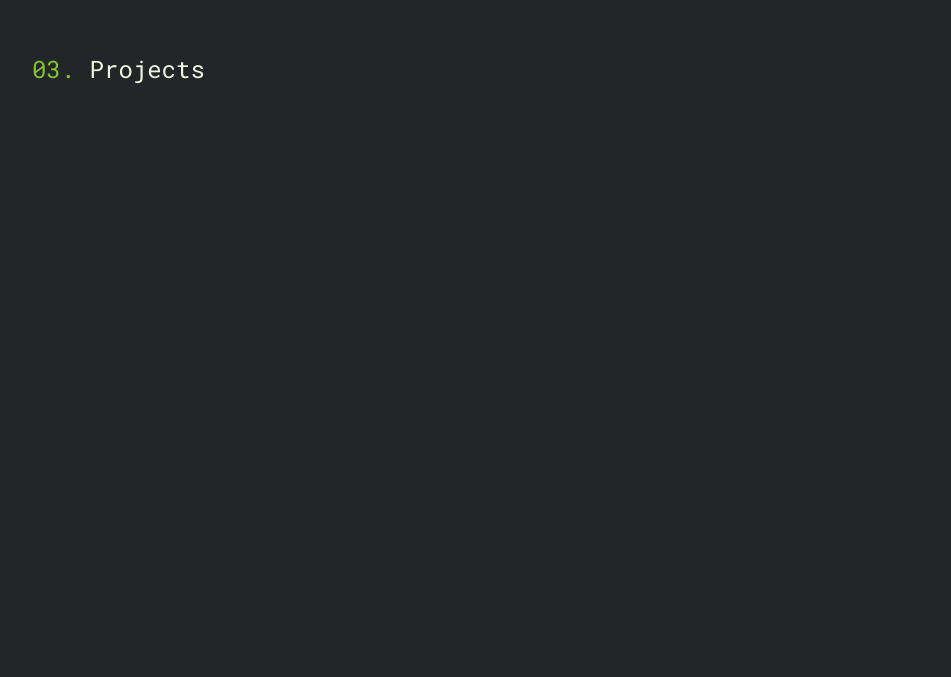
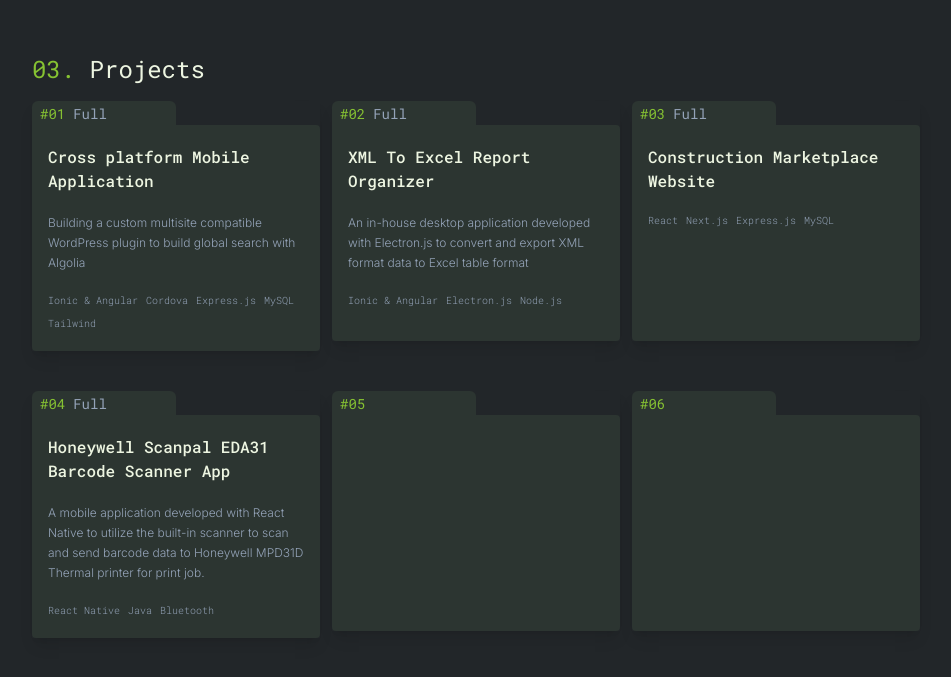
Before and after one commit to amerytcl97/amerytcl97.github.io, a Next.js app: page / in a window 1280 px wide. Shown: the part 1723-2400 px from the top of the page, without its empty margins (178-1129 px from the left). Built offline with nearby package versions, Linux system fonts and the light colour scheme.

Commit message:
Updated Project Sections

```diff
--- a/components/ProjectCard.tsx
+++ b/components/ProjectCard.tsx
@@ -0,0 +1,34 @@
+import FolderIcon from "../icons/FolderIcon";
+import { Project } from "../interfaces/Project";
+
+type ProjectWIndex = Project & { index: number }
+
+const ProjectCard = (props: ProjectWIndex) => {
+    return (
+        <div className="flex flex-col min-w-[18rem] min-h-[15rem] hover:cursor-pointer group translate-y-0 hover:-translate-y-2 shadow-lg hover:shadow-xl transition-all duration-200">
+            {/* FOLDER HEAD */}
+            <div className="bg-[#2c3531] w-[50%] rounded-t-md px-2 space-x-2">
+                <span className="font-Roboto text-[var(--secondary-color)] text-sm">
+                    #{props.index.toString().length > 1 ? props.index : `0${props.index + 1}`}
+                </span>
+                <span className="font-Roboto text-slate-400 text-sm">
+                    {props.role}
+                </span>
+            </div>
+            {/* FOLDER CONTENT */}
+            <article className="bg-[#2c3531] flex-1 py-5 px-4 rounded-tl-none rounded space-y-5">
+                <h4 className="text-[var(--third-color)] font-Roboto font-medium group-hover:text-[var(--secondary-color)] transition-colors duration-200">{props.title}</h4>
+                <p className="text-xs text-slate-400 font-light leading-5">{props.description}</p>
+                {/* FRAMEWORKS */}
+                <ul className="flex flex-row flex-wrap gap-2">
+                    {props.frameworks.map((framework) =>
+                        <li key={framework} className="text-[10px] text-slate-400 font-light font-Roboto whitespace-nowrap">
+                            {framework}
+                        </li>)}
+                </ul>
+            </article>
+        </div>
+    )
+}
+
+export default ProjectCard;
--- /dev/null
+++ b/components/ProjectList.tsx
@@ -0,0 +1,41 @@
+import { useState } from "react";
+import { Project } from "../interfaces/Project";
+import ProjectCard from "./ProjectCard";
+import Projects from "./sections/Projects";
+
+type ProjectListProps = {
+    projects: Project[];
+}
+
+const LIMIT_CARDS = 6
+
+const ProjectList = ({ projects }: ProjectListProps) => {
+    const [showMore, setShowMore] = useState(false);
+
+    return (
+        <div className="my-4 flex flex-col justify-center place-items-center place-content-center">
+            <ul className="grid grid-cols-3 gap-10">
+                {projects.map((project, index) =>
+                    <li
+                        key={index}
+                        className={`${index >= LIMIT_CARDS && !showMore
+                            ? "hidden"
+                            : "block"} animate-fade-appear-below [--animation-delay:0.5s]`}
+                    >
+                        <ProjectCard {...project} index={index} />
+                    </li>)}
+            </ul>
+            {projects.length > LIMIT_CARDS &&
+                <button
+                    type="button"
+                    onClick={() => showMore ? setShowMore(false) : setShowMore(true)}
+                    className="border-2 hover:bg-[var(--secondary-color)] hover:text-[var(--primary-color)] border-[var(--secondary-color)] p-2 mt-8 text-xs hover:cursor-pointer text-[var(--secondary-color)] font-Roboto"
+                >
+                    {showMore ? "Show less" : "Show more"}
+                </button>
+            }
+        </div>
+    )
+}
+
+export default ProjectList;
--- a/components/layouts/Header.tsx
+++ b/components/layouts/Header.tsx
@@ -22,9 +22,8 @@ const routes: SectionRouteWCss[] = [
 
 const Header = () => {
     const { scrollPosition, direction } = useScroll();
-    console.log("check ", scrollPosition, direction);
     return (
-        <header className={`h-16 ${scrollPosition < 5 ? "shadow-none" : "shadow-md"} ${direction === "up"  ? "translate-y-0" : "-translate-y-[100vh]"} transition-all duration-300 sticky z-10 top-0 backdrop-blur-sm flex flex-row justify-between items-center px-10`}>
+        <header className={`h-16 ${scrollPosition < 5 ? "shadow-none" : "shadow-md"} ${direction === "up" || scrollPosition === 0 ? "translate-y-0" : "-translate-y-[100vh]"} transition-all duration-300 sticky z-10 top-0 backdrop-blur-sm flex flex-row justify-between items-center px-10`}>
             <Link href="#" className="text-5xl flex flex-row group font-Raleway font-medium text-[var(--secondary-color)]">
                 A<span className="text-inherit text-2xl group-hover:text-5xl transition-all delay-150 duration-200">
                     MERY
--- a/components/sections/Projects.tsx
+++ b/components/sections/Projects.tsx
@@ -1,12 +1,11 @@
+import { projects } from "../../utils/projects";
+import ProjectList from "../ProjectList";
 
 const Projects = () => {
     return (
         <section id="projects" className="min-h-screen">
             <h2 className="font-Roboto text-[var(--secondary-color)] text-2xl">03. <span className="text-[var(--third-color)]">Projects</span></h2>
-            {/** TIMELINE TREE BELOW  **/}
-            <div className="">
-
-            </div>
+            <ProjectList projects={projects} />
         </section>
     )
 }
--- a/icons/FolderIcon.tsx
+++ b/icons/FolderIcon.tsx
@@ -12,8 +12,6 @@ const FolderIcon = (props: FolderIconProps) => {
       <title>Folder</title>
       <path
         d="M440 432H72a40 40 0 01-40-40V120a40 40 0 0140-40h75.89a40 40 0 0122.19 6.72l27.84 18.56a40 40 0 0022.19 6.72H440a40 40 0 0140 40v240a40 40 0 01-40 40zM32 192h448"
-        fill="none"
-        stroke="currentColor"
         strokeLinecap="round"
         strokeLinejoin="round"
         strokeWidth="32"
--- /dev/null
+++ b/interfaces/Project.ts
@@ -0,0 +1,9 @@
+import { ReactElement, ReactNode } from "react";
+
+export type Project = {
+    title: string;
+    description: string;
+    frameworks: string[];
+    role?: string;
+    links?: { url: string, icon: ReactElement | ReactNode }[];
+}
--- a/tailwind.config.js
+++ b/tailwind.config.js
@@ -17,7 +17,9 @@ module.exports = {
         "slide-down":
           "slide-down 0.3s ease-in-out var(--animation-delay) backwards",
         "line-extend": "line-extend 0.8s ease",
-        "slide-up-appear": "slide-up-appear 0.8s ease var(--animation-delay) backwards",
+        "slide-up-appear":
+          "slide-up-appear 0.8s ease var(--animation-delay) backwards",
+        "fade-appear-below": "fade-appear-below var(--animation-delay) ease-in-out",
       },
       keyframes: {
         "slide-down": {
@@ -46,6 +48,16 @@ module.exports = {
             transform: "translateY(0rem)",
           },
         },
+        "fade-appear-below": {
+          from: {
+            "transform" : "translateY(1rem)",
+            opacity: 0,
+          },
+          to: {
+            "transform" : "translateY(0rem)",
+            opacity: 1,
+          },
+        },
       },
     },
   },
--- /dev/null
+++ b/utils/projects.ts
@@ -0,0 +1,43 @@
+import { Project } from "../interfaces/Project"
+
+const projects: Project[] = [
+    {
+        title: "Cross platform Mobile Application",
+        description: "Building a custom multisite compatible WordPress plugin to build global search with Algolia",
+        frameworks: ["Ionic & Angular", "Cordova", "Express.js", "MySQL", "Tailwind"],
+        role: "Full"
+    },
+    {
+        title: "XML To Excel Report Organizer",
+        description: "An in-house desktop application developed with Electron.js to convert and export XML format data to Excel table format",
+        frameworks: ["Ionic & Angular", "Electron.js", "Node.js"],
+        role: "Full"
+    },
+    {
+        title: "Construction Marketplace Website",
+        description: "",
+        frameworks: ["React", "Next.js", "Express.js", "MySQL"],
+        role: "Full"
+    },
+    {
+        title: "Honeywell Scanpal EDA31 Barcode Scanner App",
+        description: "A mobile application developed with React Native to utilize the built-in scanner to scan and send barcode data to Honeywell MPD31D Thermal printer for print job.",
+        frameworks: ["React Native", "Java", "Bluetooth"],
+        role: "Full"
+    },
+
+    {
+        title: "",
+        description: "",
+        frameworks: [],
+    },
+    {
+        title: "",
+        description: "",
+        frameworks: [],
+    },
+
+]
+
+
+export { projects }
```
Also changed, not shown: styles/globals.css (+19 -0 lines), components/sections/aboutme/Introduction.tsx (line endings or trailing spaces).
